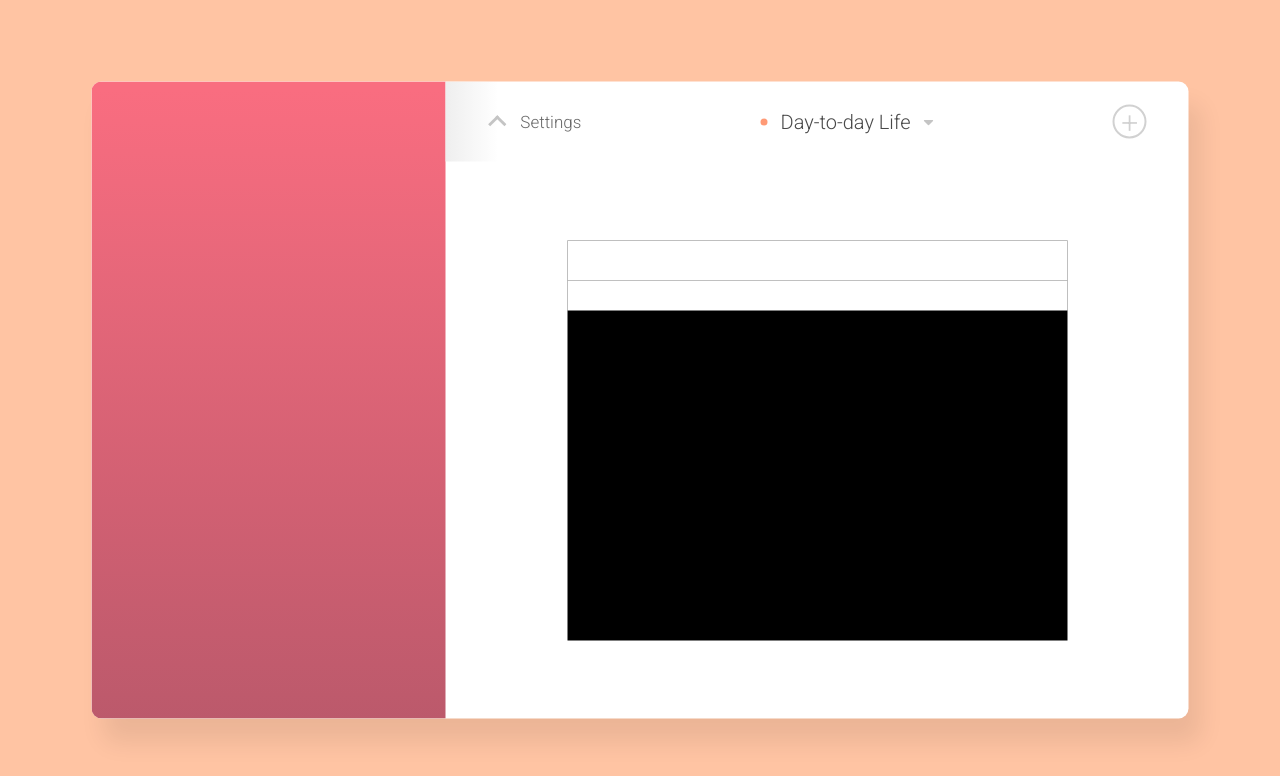
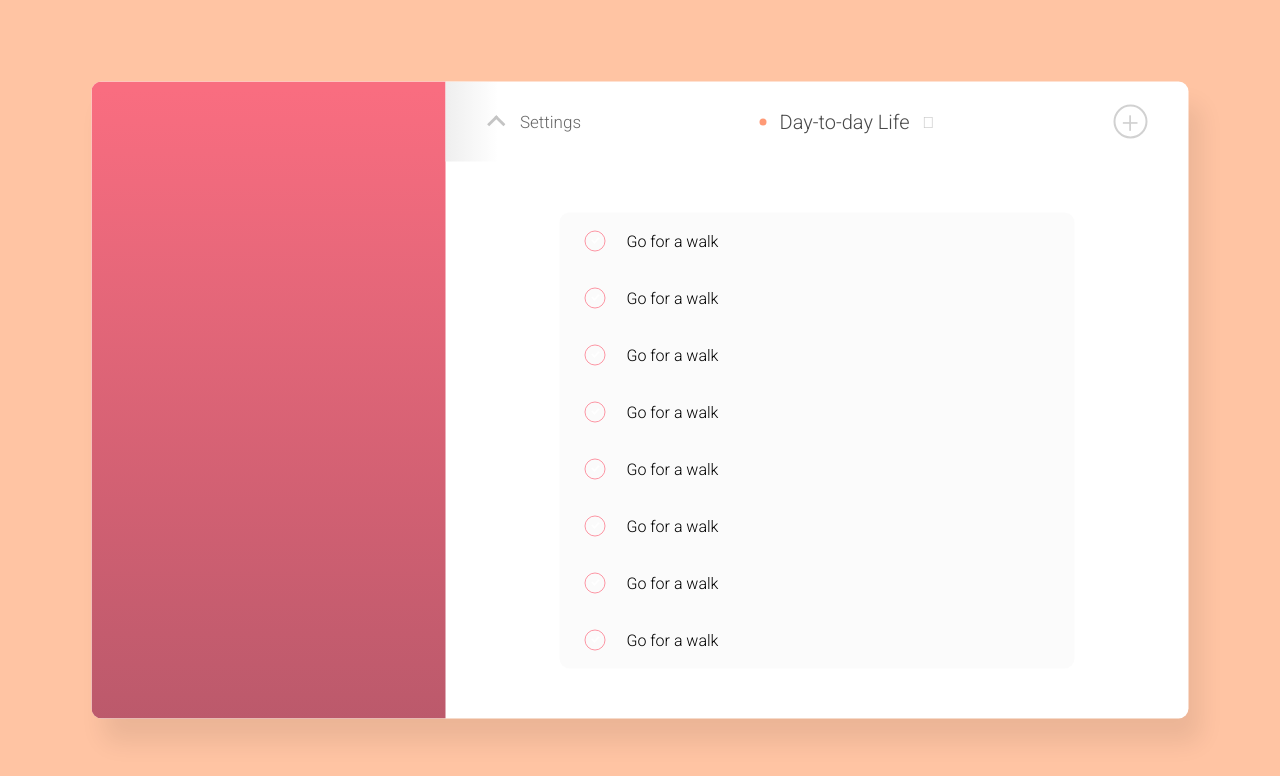
Before and after one commit to gustavohks2/todo-frontend, an Angular app: page / in a window 1280 px wide. Shown: the top 776 px of the page. Built offline with nearby package versions, Linux system fonts and the light colour scheme.

Commit message:
:sparkles: Add checkbox and label text to todo list items

```diff
--- a/angular.json
+++ b/angular.json
@@ -28,7 +28,7 @@
                      "src/assets"
                   ],
                   "styles": [
-                     "node_modules/@fortawesome/fontawesome-free/css/all.min.css",
+                     "node_modules/@fortawesome/fontawesome-free/css/all.css",
                      "src/sass/styles.scss"
                   ],
                   "stylePreprocessorOptions": {
--- a/src/app/components/task-item/task-item.component.html
+++ b/src/app/components/task-item/task-item.component.html
@@ -0,0 +1,6 @@
+<label class="custom-checkbox__container" for="cbx">
+   <input class="custom-checkbox__native-checkbox" id="cbx" type="checkbox"/>
+   <span class="custom-checkbox__checkbox"></span>
+</label>
+
+<label for="cbx">Go for a walk</label>
--- a/src/app/components/task-item/task-item.component.scss
+++ b/src/app/components/task-item/task-item.component.scss
@@ -0,0 +1,47 @@
+@import "mixins";
+
+:host {
+   display: flex;
+   align-items: center;
+   width: 100%;
+   height: 100%;
+   padding: 0 25px;
+   @include default-font-family;
+}
+
+$checkbox-base-color: #fd96a4;
+
+.custom-checkbox {
+
+   &__container {
+      display: block;
+      margin-right: 21px;
+   }
+
+   &__native-checkbox {
+      position: absolute;
+      opacity: 0;
+      cursor: pointer;
+      height: 0;
+      width: 0;
+   }
+
+   &__checkbox {
+      @include circle-shape(21px);
+
+      cursor: pointer;
+      display: block;
+      border: 1px solid $checkbox-base-color;
+
+      background-image: url("../../../assets/img/icons/icon-checkmark.svg");
+      background-repeat: no-repeat;
+      background-size: 10px 10px;
+      background-position: center center;
+
+      transition: all 230ms ease-in-out;
+   }
+
+   &__native-checkbox:checked + &__checkbox {
+      background-color: $checkbox-base-color;
+   }
+}
--- a/src/app/components/todo-header/todo-header.component.scss
+++ b/src/app/components/todo-header/todo-header.component.scss
@@ -1,9 +1,9 @@
-@import url('https://fonts.googleapis.com/css2?family=Roboto:wght@300&display=swap');
+@import "mixins";
 
 .options-container {
    width: 100%;
    height: 100%;
-   font-family: "Roboto";
+   @include default-font-family;
 
    display: flex;
    align-items: center;
@@ -67,7 +67,7 @@
    cursor: pointer;
 
    color: #d1d1d1;
-   font-family: "Roboto";
+   @include default-font-family;
    font-size: 30px;
 
    width: 34px;
--- a/src/app/components/todolist/todolist.component.html
+++ b/src/app/components/todolist/todolist.component.html
@@ -1,11 +1,6 @@
-<!-- <div class="todolist">
+<div class="todolist">
    <div class="todolist__task-item" *ngFor="let i of [1, 2, 3, 4, 5, 6, 7, 8]">
       <todo-task-item>
       </todo-task-item>
    </div>
-</div> -->
-
-<div style="width: 500px; height: 400px; background-color: black; display: flex; flex-direction: column;">
-   <div style="width: 100%; height: 40px; background-color: white;"></div>
-   <div style="width: 100%; height: 30px; background-color: white;"></div>
 </div>
--- a/src/app/components/todolist/todolist.component.scss
+++ b/src/app/components/todolist/todolist.component.scss
@@ -1,16 +1,15 @@
 @import 'variables';
 
-// .todolist {
-//    width: 515px;
-//    height: 456px;
-//    display: flex;
-//    flex-direction: column;
-//    background: rgba(248, 248, 248, 0.54);
-//    border-radius: $default-border-radius;
-// }
+.todolist {
+   width: 515px;
+   height: 456px;
+   display: flex;
+   flex-direction: column;
+   background: rgba(248, 248, 248, 0.54);
+   border-radius: $default-border-radius;
+}
 
-// .todolist__task-item {
-//    list-style: none;
-//    background-color: red;
-//    height: 20px;
-// }
+.todolist__task-item {
+   list-style: none;
+   height: 57px;
+}
--- a/src/index.html
+++ b/src/index.html
@@ -6,6 +6,7 @@
       <base href="/">
       <meta name="viewport" content="width=device-width, initial-scale=1">
       <link rel="icon" type="image/x-icon" href="favicon.ico">
+      <link href="https://fonts.googleapis.com/css2?family=Roboto:wght@300&display=swap" rel="stylesheet">
    </head>
    <body class="main-background">
       <todo-root></todo-root>
--- /dev/null
+++ b/src/sass/_mixins.scss
@@ -0,0 +1,9 @@
+@mixin circle-shape($diameter-size) {
+   width: $diameter-size;
+   height: $diameter-size;
+   border-radius: 50%;
+}
+
+@mixin default-font-family {
+   font-family: "Roboto", sans-serif;
+}
--- a/src/sass/styles.scss
+++ b/src/sass/styles.scss
@@ -1,6 +1,7 @@
 /* You can add global styles to this file, and also import other style files */
 
 @import 'variables';
+@import 'mixins';
 
 *,
 *:after,
@@ -9,6 +10,7 @@
    padding: 0;
    border: none;
    box-sizing: border-box;
+   @include default-font-family;
 }
 
 html, body {
```
Also changed, not shown: src/assets/img/icons/icon-angle.svg, src/assets/img/icons/icon-checkmark.svg (added).
